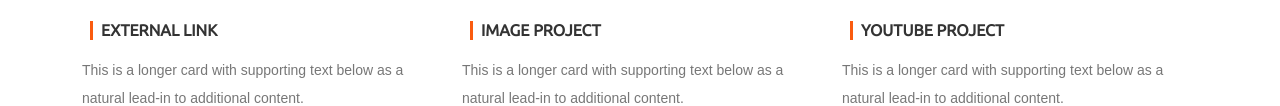
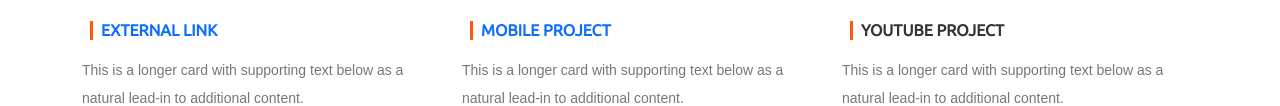
Before and after one commit to itsashasingh/Portfolio, a plain HTML site: page index.html in a window 1280 px wide. Shown: the part 2441-2547 px from the top of the page. Drawn offline with nearby package versions, Linux system fonts and the light colour scheme.

Commit message:
ahref added

```diff
--- a/index.html
+++ b/index.html
@@ -508,7 +508,7 @@
 						</div>
 
 						<div class="card-body  text-start px-0">
-							<div class="caption p-2"><h6 class="card-title font-weight-bold px-2"><b>EXTERNAL LINK</b></h6></div>
+							<div class="caption p-2"><a class="text-decoration-none" href="https://github.com/itsashasingh?tab=repositories"><h6 class="card-title font-weight-bold px-2"><b>EXTERNAL LINK</b></h6></a></div>
 							<p class="card-text second-font">This is a longer card with supporting text below as a natural lead-in to additional content.</p>
 						</div>
 					</div>
@@ -519,7 +519,7 @@
 						<img src="https://picsum.photos/416/234?random=7" class="card-img-top"  alt="...">
 					</div>
 						<div class="card-body  text-start px-0">
-							<div class="caption p-2"><h6 class="card-title font-weight-bold px-2"><b>IMAGE PROJECT</b></h6></div>
+							<div class="caption p-2"><a class="text-decoration-none" href="https://ecommercemobiletemplate.netlify.app/"><h6 class="card-title font-weight-bold px-2"><b>MOBILE PROJECT</b></h6></a></div>
 							<p class="card-text second-font">This is a longer card with supporting text below as a natural lead-in to additional content.</p>
 						</div>
 					</div>
```
